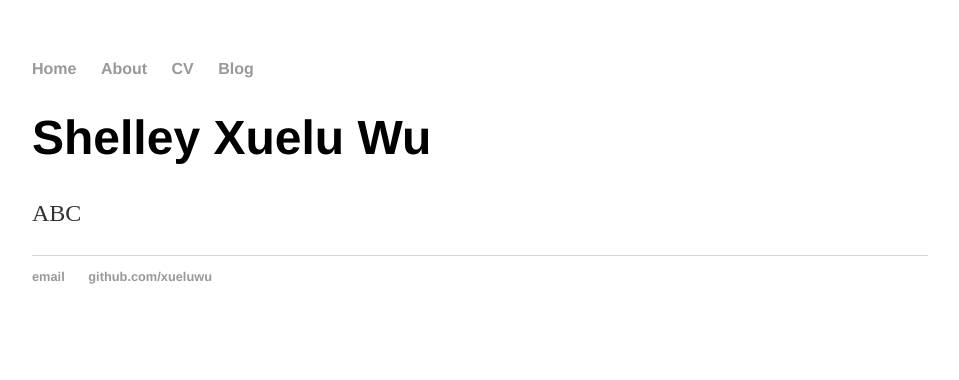
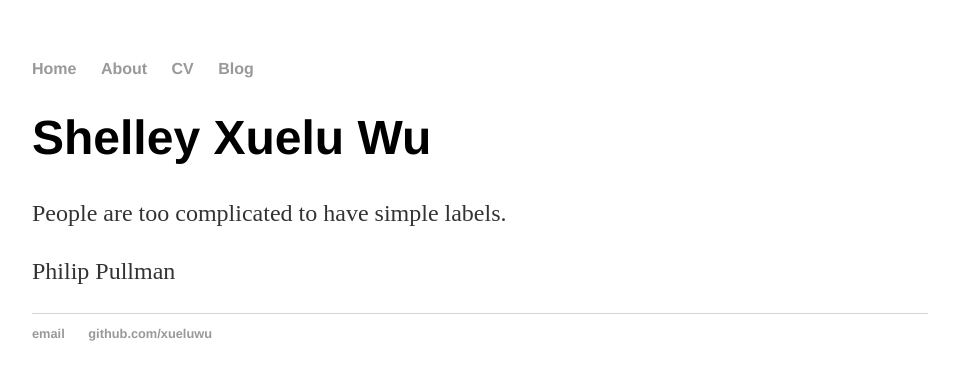
Before and after one commit to xueluwu/xueluwu.github.io, a plain HTML site: page index.html in a window 1280 px wide. Shown: the whole page, without its empty margins (160-1119 px from the left). Drawn offline with Linux system fonts and the light colour scheme.

Commit message:
Update index.html

```diff
--- a/index.html
+++ b/index.html
@@ -17,7 +17,8 @@
 		<div class="container">
     		<div class="blurb">
         		<h1>Shelley Xuelu Wu</h1>
-				<p> ABC </p>
+				<p> People are too complicated to have simple labels. </p>
+				<p> Philip Pullman <p>
     		</div><!-- /.blurb -->
 		</div><!-- /.container -->
 		<footer>
```
